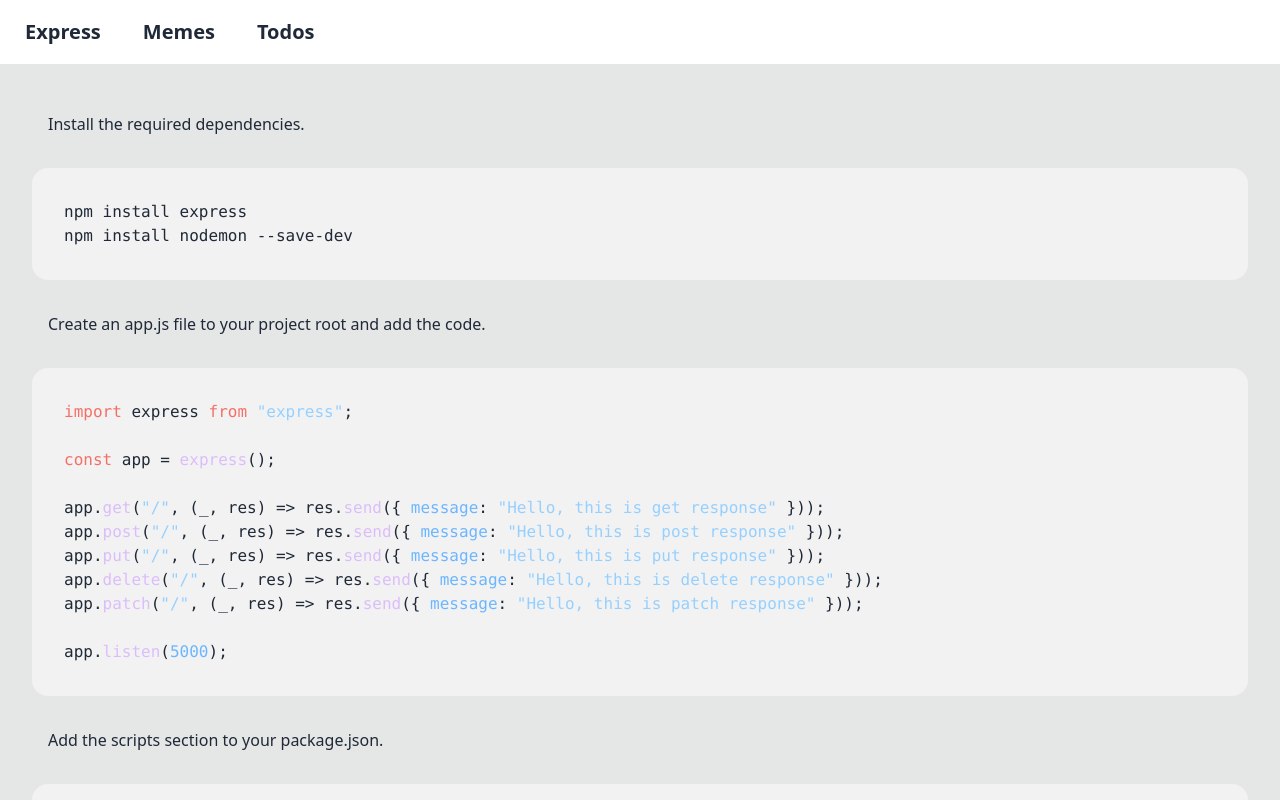
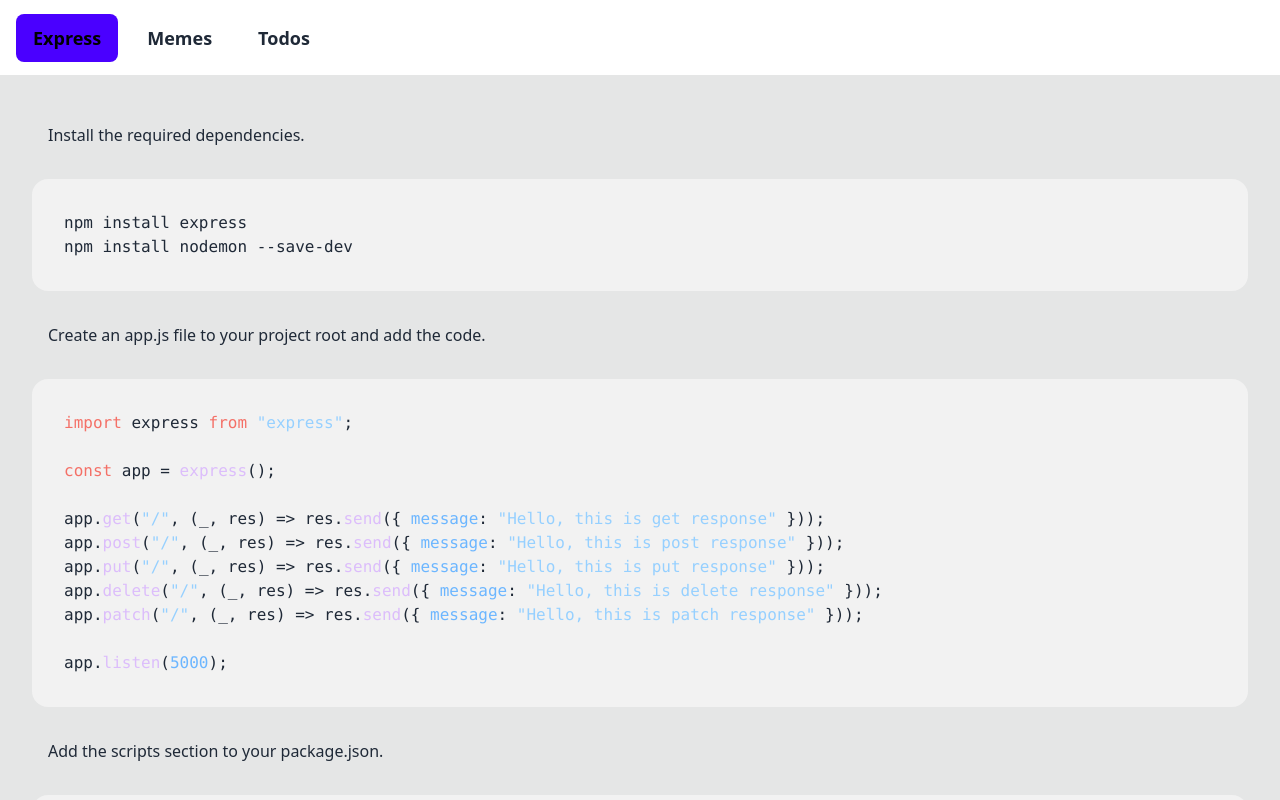
Before and after one commit to tommi-miettinen/integrify-preassignments, a React (Vite) app: page / in a window 1280 px wide. Both pictures are taken after a click on the element "Express". Shown: the top 800 px of the page. Built offline with nearby package versions, Linux system fonts and the light colour scheme; no server answers.

Commit message:
add localstorage persistence for todos

```diff
--- a/src/App.tsx
+++ b/src/App.tsx
@@ -13,22 +13,26 @@
 const App = () => {
   const [view, setView] = useState(Views.Memes);
 
+  const activeStyle = "bg-primary text-black hover:text-neutral-content";
+
   return (
-    <div className="min-h-screen h-screen w-full flex flex-col bg-base-300">
-      <div className="navbar bg-base-100 fixed top-0 z-10 gap-2 flex items-center justify-center sm:justify-start">
-        <div onClick={() => setView(Views.Express)} className="btn btn-ghost text-xl">
+    <div className="h-screen flex flex-col bg-base-300">
+      <div className="navbar bg-base-100 p-4 gap-3 flex items-center justify-center sm:justify-start">
+        <div onClick={() => setView(Views.Express)} className={`btn btn-ghost text-lg ${view === Views.Express && activeStyle}`}>
           Express
         </div>
-        <div onClick={() => setView(Views.Memes)} className="btn btn-ghost text-xl">
+        <div onClick={() => setView(Views.Memes)} className={`btn btn-ghost text-lg ${view === Views.Memes && activeStyle}`}>
           Memes
         </div>
-        <div onClick={() => setView(Views.Todos)} className="btn btn-ghost text-xl">
+        <div onClick={() => setView(Views.Todos)} className={`btn btn-ghost text-lg ${view === Views.Todos && activeStyle}`}>
           Todos
         </div>
       </div>
-      {view === Views.Memes && <Memes />}
-      {view === Views.Express && <Express />}
-      {view === Views.Todos && <Todos />}
+      <div className="h-full w-full flex flex-col bg-base-300 overflow-auto">
+        {view === Views.Memes && <Memes />}
+        {view === Views.Express && <Express />}
+        {view === Views.Todos && <Todos />}
+      </div>
     </div>
   );
 };
--- a/src/components/Todo.tsx
+++ b/src/components/Todo.tsx
@@ -1,4 +1,4 @@
-import { useState } from "react";
+import { useState, Fragment } from "react";
 import { TodoItem } from "../types";
 import { PencilIcon, XMarkIcon } from "@heroicons/react/24/solid";
 import Modal from "./Modal";
@@ -33,10 +33,13 @@
   };
 
   return (
-    <>
-      <div className="flex items-center gap-2 bg-base-200 p-4 rounded-xl" key={todo.id}>
+    <Fragment>
+      <div className="flex items-center gap-4 bg-base-200 p-4 rounded-xl" key={todo.id}>
         <StatusIndicator status={todo.status} />
-        <span className="overflow-hidden">{todo.content}</span>
+        <div className="flex flex-col">
+          <span className="overflow-hidden text-md text-white">{todo.content}</span>
+          <span className="overflow-hidden text-xs">{todo.deadline}</span>
+        </div>
         <div className="ml-auto  flex gap-2">
           <button className="tooltip tooltip-left" data-tip="Edit" onClick={() => setEditing(true)}>
             <PencilIcon className="h-5 w-5" />
@@ -87,7 +90,7 @@
           </div>
         </div>
       </Modal>
-    </>
+    </Fragment>
   );
 };
 
--- a/src/views/Express.tsx
+++ b/src/views/Express.tsx
@@ -30,7 +30,7 @@
 
 const Express = () => {
   return (
-    <div className="bg-base-300 flex flex-col pt-16">
+    <div className="flex flex-col overflow-auto">
       <div className="p-8 flex flex-col gap-4">
         <span className="p-4">Install the required dependencies.</span>
         <div className="bg-base-200 rounded-2xl p-8">
--- a/src/views/Memes.tsx
+++ b/src/views/Memes.tsx
@@ -35,9 +35,9 @@
 
   return (
     <Fragment>
-      <div className="w-full gap-2 flex flex-col pt-16 items-center h-full">
+      <div className="w-full h-full overflow-auto gap-2 flex flex-col items-center">
         {isLoading && <span className="w-14 h-14 loading loading-spinner text-primary m-auto" />}
-        <section className="p-8 grid grid-cols-1 md:grid-cols-2 xl:grid-cols-3 gap-8">
+        <section className="p-8 grid grid-cols-1 md:grid-cols-2 xl:grid-cols-3 gap-4">
           {!isLoading &&
             data?.map((meme: Meme) => {
               return (
@@ -61,9 +61,9 @@
 
       <Modal id="generate-meme-modal" onClose={() => setSelectedMeme(null)} visible={Boolean(selectedMeme)}>
         {selectedMeme && (
-          <div className="card min-w-[500px] min-h-[600px] bg-base-300 shadow-xl overflow-auto">
-            <figure>
-              <img className="object-contain" src={generatedMeme || selectedMeme!.blank} alt={selectedMeme!.name} />
+          <div className="card w-screen sm:min-w-[500px] max-w-[500px]  max-h-screen bg-base-300 shadow-xl overflow-auto">
+            <figure className="bg-black">
+              <img className="max-h-96 object-contain" src={generatedMeme || selectedMeme!.blank} alt={selectedMeme!.name} />
             </figure>
             <div className="card-body flex flex-column">
               {inputs.map((input) => (
--- a/src/views/Todos.tsx
+++ b/src/views/Todos.tsx
@@ -1,16 +1,22 @@
-import { useState } from "react";
+import { useState, useEffect } from "react";
 import Modal from "../components/Modal";
 import { TodoItem, TodoItems } from "../types";
 import Todo from "../components/Todo";
 
 const options = ["not started", "started", "done"];
 
+const loadTodosFromLocalStorage = () => (localStorage.todos ? JSON.parse(localStorage.todos) : []);
+
 const Todos = () => {
   const [open, setOpen] = useState(false);
-  const [todos, setTodos] = useState<TodoItems>([]);
+  const [todos, setTodos] = useState<TodoItems>(loadTodosFromLocalStorage());
   const [input, setInput] = useState("");
   const [deadline, setDeadline] = useState("");
   const [status, setStatus] = useState<string>(options[0]);
+
+  useEffect(() => {
+    localStorage.todos = JSON.stringify(todos);
+  }, [todos]);
 
   const addTodo = () => {
     setTodos((t) => [...t, { content: input, id: Math.random(), status, deadline }]);
@@ -25,7 +31,7 @@
   const editTodo = (todo: TodoItem) => setTodos((todos) => todos.map((t) => (t.id === todo.id ? todo : t)));
 
   return (
-    <div className="h-full w-full flex flex-col items-center justify-center">
+    <div className="h-full flex flex-col items-center justify-center">
       <div className="bg-base-200 p-4 rounded-lg w-full sm:w-[450px] h-full sm:h-[600px] flex flex-col overflow-auto">
         <div className="flex flex-col gap-2 overflow-auto h-full">
           {todos.map((todo) => (
```
